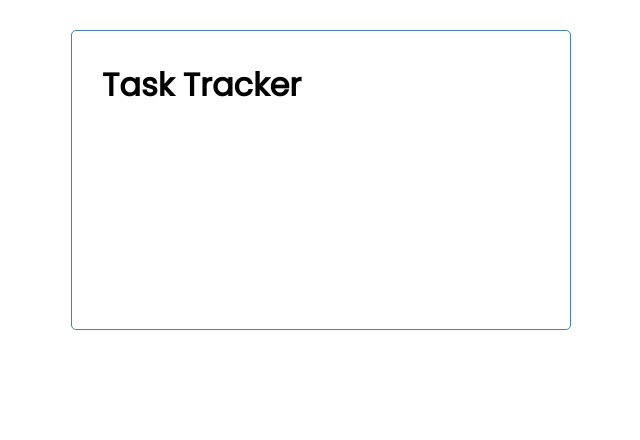
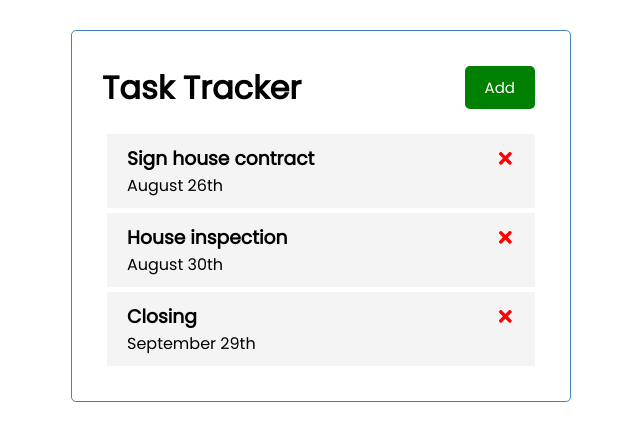
Before and after one commit to BlairHBris/react-tutorial, a React (Create React App) app: page / in a window 1280 px wide. Shown: the top 440 px of the page, without its empty margins (319-959 px from the left). Built offline with nearby package versions, Linux system fonts and the light colour scheme.

Commit message:
Add base for tasks and associated styling

```diff
--- a/package.json
+++ b/package.json
@@ -8,6 +8,7 @@
     "@testing-library/user-event": "^13.5.0",
     "react": "^18.2.0",
     "react-dom": "^18.2.0",
+    "react-icons": "^4.4.0",
     "react-scripts": "5.0.1",
     "web-vitals": "^2.1.4"
   },
--- a/src/App.js
+++ b/src/App.js
@@ -1,10 +1,34 @@
 import Header from "./components/Header";
+import Tasks from "./components/Tasks";
+import { useState } from "react"
 
 function App() {
+
+  const [tasks, setTasks] = useState([
+    {
+        id: 1,
+        text: "Sign house contract",
+        day: "August 26th",
+        reminder: false
+    },
+    {
+        id: 2,
+        text: "House inspection",
+        day: "August 30th",
+        reminder: true
+    },
+    {
+        id: 3,
+        text: "Closing",
+        day: "September 29th",
+        reminder: false
+    }
+])
 
   return (
     <div className="container">
       <Header/>
+      <Tasks tasks={tasks}/>
     </div>
   );
 }
--- /dev/null
+++ b/src/components/Button.js
@@ -0,0 +1,22 @@
+import PropTypes from 'prop-types'
+
+const Button = ({ color, text, onClick }) => {
+
+    return (
+        <button onClick={onClick} style={{backgroundColor: color}} className='btn'>
+            {text}
+        </button>
+    )
+}
+
+Button.defaultProps = {
+    color: 'steelblue'
+}
+
+Button.propTypes = {
+    text: PropTypes.string,
+    color: PropTypes.string,
+    onClick: PropTypes.func
+}
+
+export default Button
--- a/src/components/Header.js
+++ b/src/components/Header.js
@@ -1,12 +1,19 @@
 import PropTypes from 'prop-types'
+import Button from './Button'
 
 const Header = ({title}) => {
+
+    const onClick = () => {
+        console.log("Hi")
+    }
+
     return (
-        <div>
+        <header className='header'>
             <h1>
                 {title}
             </h1>
-        </div>
+            <Button color='green' text='Add' onClick={onClick}/>
+        </header>
     )
 }
 
--- /dev/null
+++ b/src/components/Task.js
@@ -0,0 +1,15 @@
+import { FaTimes } from 'react-icons/fa'
+
+const Task = ({task}) => {
+  return (
+    <div className='task'>
+        <h3>
+            {task.text}
+            <FaTimes style={{color: 'red', cursor: 'pointer'}}/>
+        </h3>
+        <p>{task.day}</p>
+    </div>
+  )
+}
+
+export default Task
--- /dev/null
+++ b/src/components/Tasks.js
@@ -0,0 +1,14 @@
+import Task from "./Task"
+
+const Tasks = ({tasks}) => {
+
+  return (
+    <>
+        {tasks.map((task) => (
+            <Task key={task.id} task={task}/>
+        ))}
+    </>
+  )
+}
+
+export default Tasks
```
Also changed, not shown: 1 other file (tests, documents, lock files or other folders).
